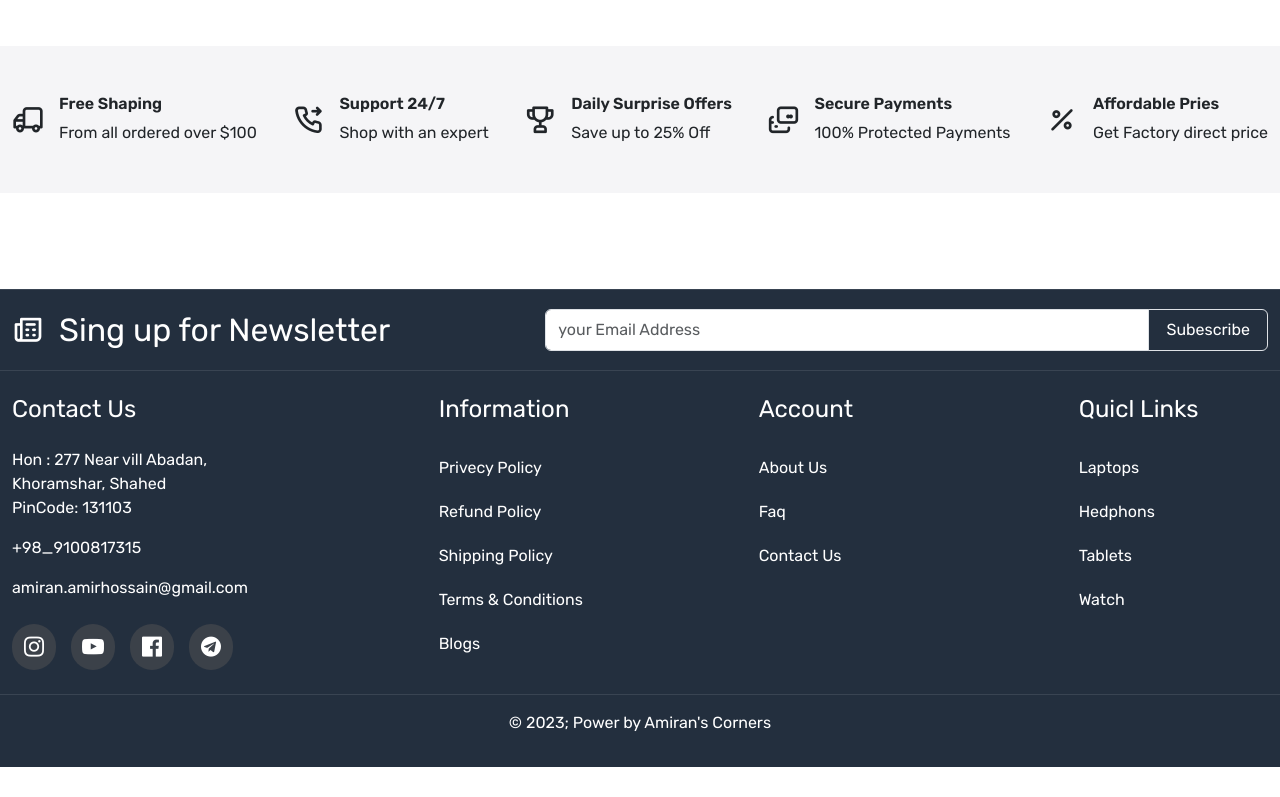
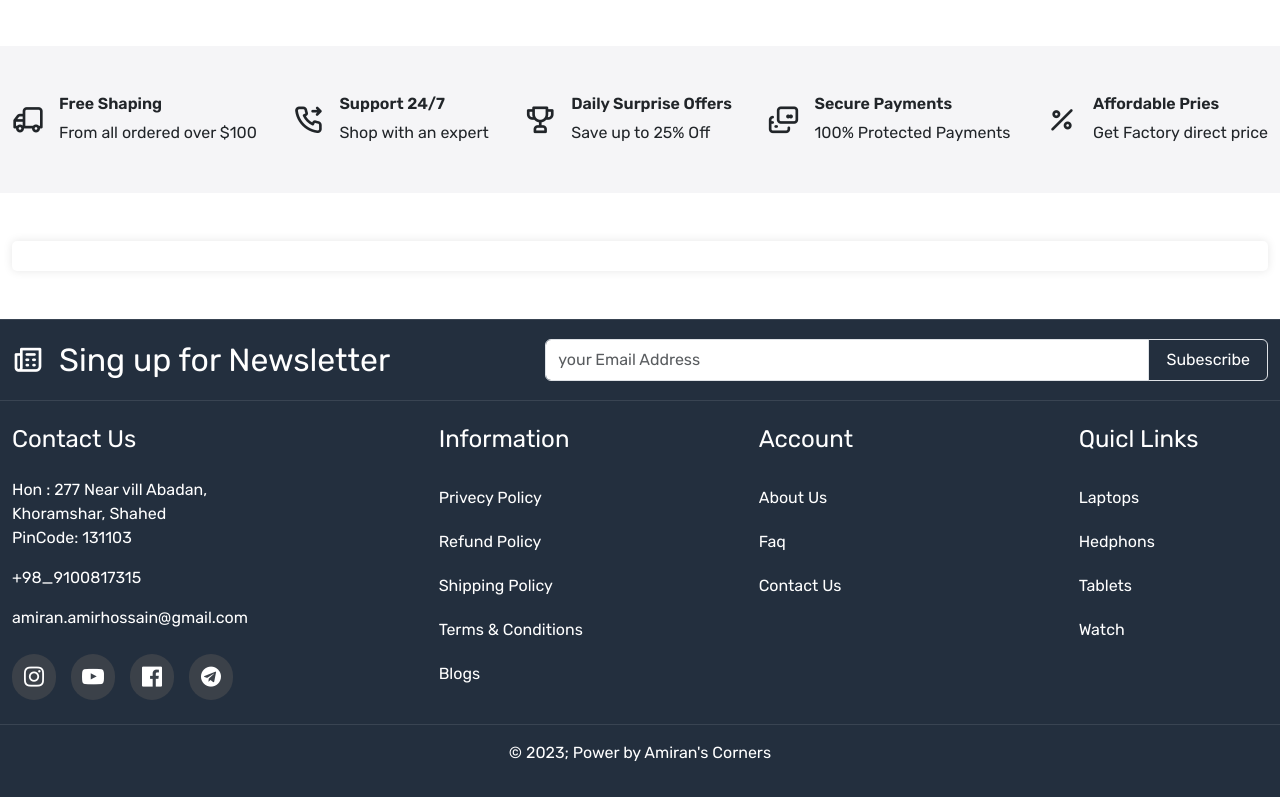
Before and after one commit to amiroooamiran/Moder_Ecommerce_Website, a React (Create React App) app: page / in a window 1280 px wide. Shown: the part 718-1515 px from the top of the page. Before the commit the page ends 1485 px from the top, so only its background shows below. Built offline with nearby package versions, Linux system fonts and the light colour scheme.

Commit message:
design of categories

```diff
--- a/src/App.css
+++ b/src/App.css
@@ -227,7 +227,20 @@ footer .input-group-text{
 /* Home wraper 2 end */
 
 /* categories section */
+.categories{
+  background-color: white;
+  box-shadow: 0 0 10px #0000001a;
+  padding: 15px;
+  border-radius: 5px;
+}
 
+.categories > div{
+  width: 24%;
+}
+
+.categories > div > img{
+  width: 80px;
+}
 /* categories section */
 
 /* End Of the Home Page */
```
